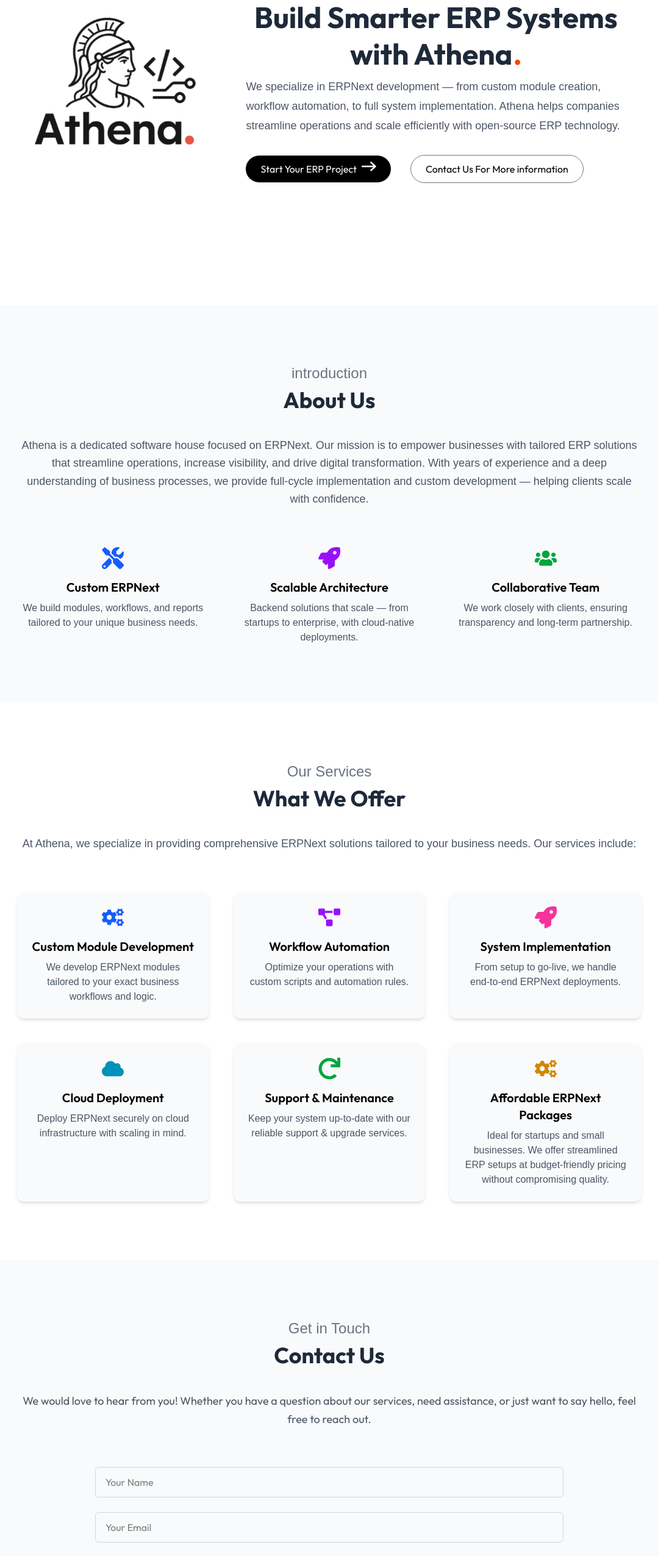
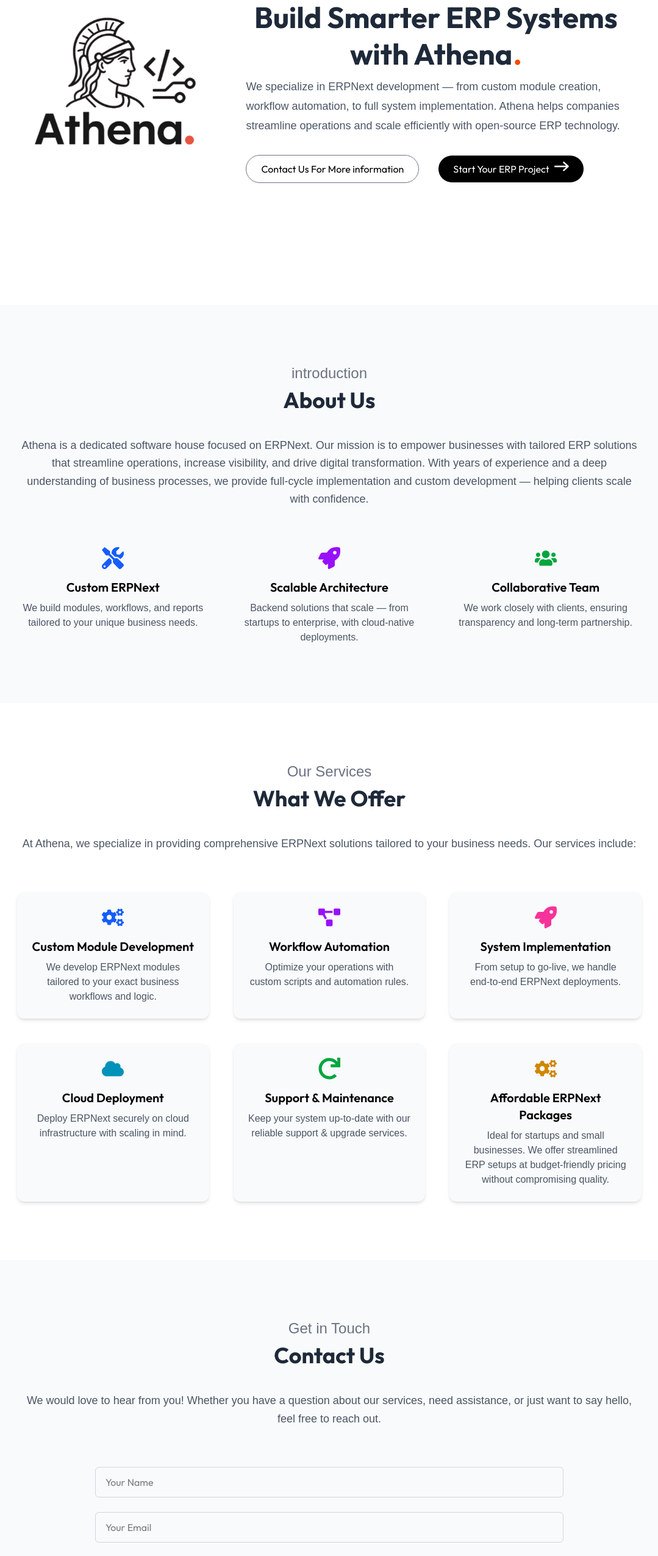
Before and after one commit to aditya21y/AthenaCompanyProfile, a Next.js app: page / in a window 1280 px wide. Shown: the part 234-2785 px from the top of the page at 61% size, without its empty margins (100-1179 px from the left). Built offline with nearby package versions, Linux system fonts and the light colour scheme; a web font is replaced by a local one.

Commit message:
fix : change button

```diff
--- a/components/Contact.jsx
+++ b/components/Contact.jsx
@@ -7,7 +7,7 @@ const Contact = () => {
             <h2 className="text-4xl font-bold text-center text-gray-800 mb-10">Contact Us</h2>
 
             <div className="max-w-5xl mx-auto text-center mb-16">
-                <p className="text-lg text-gray-600 leading-relaxed">
+                <p className={`text-lg text-gray-600 leading-relaxed ${ovo.className}`}>
                     We would love to hear from you! Whether you have a question about our services, need assistance, or just want to say hello, feel free to reach out.
                 </p>
             </div>
--- a/components/Footer.jsx
+++ b/components/Footer.jsx
@@ -44,7 +44,7 @@ const Footer = () => {
 
             {/* Bottom Note */}
             <div className="text-center text-sm text-gray-500 mt-8">
-                &copy; {new Date().getFullYear()} Athena. All rights reserved.
+                &copy; {new Date().getFullYear()} Athena <span className="text-orange-600 -ml-2">.</span> All rights reserved.
             </div>
         </footer>
     );
--- a/components/Header.jsx
+++ b/components/Header.jsx
@@ -27,15 +27,15 @@ const Header = () => {
 
                     {/* CTA Buttons */}
                     <div className="flex flex-col md:flex-row items-center gap-8 mt-8">
+                        <button className="flex gap-2 rounded-full px-6 py-2.5 border border-gray-500
+                        bg-white/50 text-black transition duration-300 cursor-pointer">
+                            <a href="">Contact Us For More information</a>
+                            {/* <Image src={assets.download_icon} alt="" className="w-6" /> */}
+                        </button>
                         <button className="flex gap-2 rounded-full px-6 py-2.5
                         bg-black text-white transition duration-300 cursor-pointer">
                             <a href="">Start Your ERP Project</a>
                             <Image src={assets.right_arrow_white} alt="" className="w-6" />
-                        </button>
-                        <button className="flex gap-2 rounded-full px-6 py-2.5 border border-gray-500
-                        bg-white/50 text-black transition duration-300 cursor-pointer">
-                            <a href="">Contact Us For More information</a>
-                            {/* <Image src={assets.download_icon} alt="" className="w-6" /> */}
                         </button>
                     </div>
                 </div>
```
